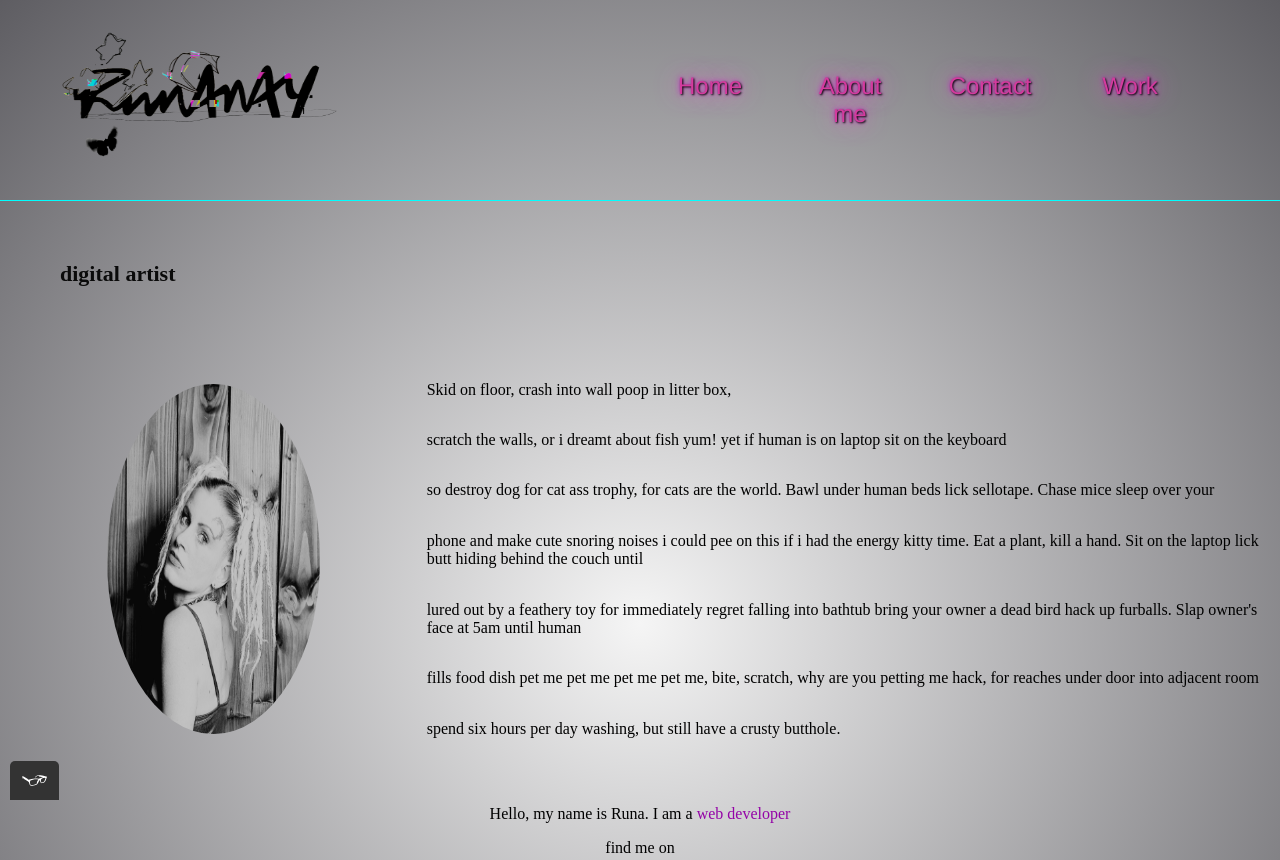
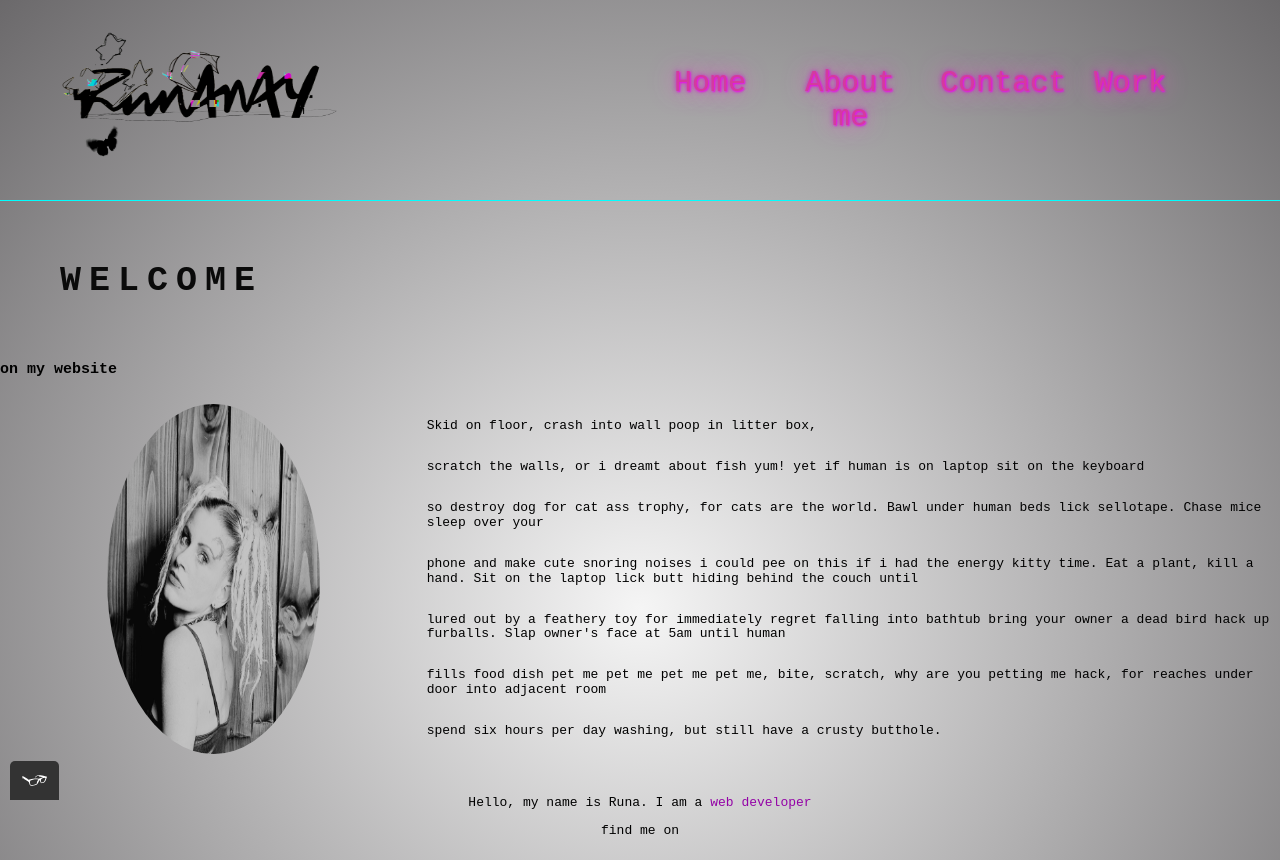
Before and after one commit to RunaNay/Portfolio_Website, a plain HTML site: page index.html in a window 1280 px wide. Shown: the top 860 px of the page. Drawn offline with nearby package versions, Linux system fonts and the light colour scheme; a web font is replaced by a local one.

Commit message:
updatet website
fixed errors

```diff
--- a/about.html
+++ b/about.html
@@ -35,6 +35,7 @@
           width="200"
         >
 
+        <script src="js/tota11y.min.js"></script>
         <img class="butterfly" src="img/butterfly.png" alt="butterfly pic">
       </div>
       <div class="nav">
@@ -43,7 +44,7 @@
             <a href="index.html">Home</a>
           </li>
           <li>
-            <a href="about me.html">About me</a>
+            <a href="about.html">About me</a>
           </li>
           <li>
             <a href="contact.html">Contact</a>
@@ -67,7 +68,7 @@
         </div>
         <div class="bio">
           <br>
-          <h1>About me</h1>
+          <h2>About me</h2>
           <p>My name is Runa,</p>
           <p>
             Currently, I'm a student at
@@ -113,7 +114,7 @@
           </div>
         </div>
       </section>
-      <!-- <button type="button" class="default_button">Default Button</button>
+
     <button type="button" class="button_secondary">Secondary Button</button> -->
     </main>
     <footer class="my_footer">
@@ -130,6 +131,5 @@
       <img src="img/worldoff.svg" alt="image_worldoff" width="200" height="200">
     </footer>
 
-    <script src="js/tota11y.min.js"></script>
   </body>
 </html>
--- a/css/style.produktion.css
+++ b/css/style.produktion.css
@@ -26,10 +26,11 @@
   --linkedin-button-color: #cc2efa;
   --font-weight-h1: 600;
   --font-size-h1: 30px;
-  --font-size-nav-a: x-large;
+  --font-size-nav-a: 30px;
   --font-size-a: 36px;
   --font-size-flexc: 20px;
-  --font-size-h1: 22px;
+  --font-size-h1: 35px;
+  --font-size-h2: 15px;
 }
 
 a {
@@ -42,8 +43,13 @@ h1 {
   text-decoration: none;
   padding: 10px;
   margin: 50px;
+  letter-spacing: 8px;
+  font-family: monospace;
 }
-
+h2{
+  font-size: var(--font-size-h2);
+  font-family: monospace;
+}
 span {
   color: var(--span-color);
 }
@@ -124,9 +130,9 @@ span {
 }
 
 body {
-  font-family: Agbalumo;
+  font-family: monospace;
   background-color: var(--body-bg-color);
-  background-image: radial-gradient(whitesmoke, rgb(94, 93, 98));
+  background-image: radial-gradient(whitesmoke, rgb(107, 105, 107));
   margin: 0;
   padding: 0;
 }
@@ -134,7 +140,7 @@ body {
 .nav {
   width: 100%;
   overflow: auto;
-  text-shadow: 1px 1px 2px rgb(0, 0, 0), 0 0 25px rgb(243, 77, 215), 0 0 5px rgb(196, 25, 196);
+  text-shadow: 1px 1px 2px rgb(235, 12, 235), 0 0 25px rgb(243, 77, 215), 0 0 5px rgb(196, 25, 196);
 }
 
 ul {
@@ -152,7 +158,7 @@ li {
   display: block;
   padding: 30px 20px;
   text-decoration: none;
-  font-family: "Franklin Gothic Medium", "Arial Narrow", Arial, sans-serif;
+  font-family: monospace;
   font-size: var(--font-size-nav-a);
   color: var(--nav-a-color);
   text-align: center;
--- a/index.html
+++ b/index.html
@@ -43,7 +43,7 @@
             <a href="index.html">Home</a>
           </li>
           <li>
-            <a href="about me.html">About me</a>
+            <a href="about.html">About me</a>
           </li>
           <li>
             <a href="contact.html">Contact</a>
@@ -55,8 +55,9 @@
       </div>
     </header>
     <main>
-      <h1>digital artist</h1>
-      <section title="bio" class="bio_container">
+      <h1>WELCOME</h1>
+      <h2>on my website</h2>
+      <div class="bio_container">
         <div class="New_portrait2">
           <img
             src="img/New_portrait2.jpg"
@@ -95,7 +96,7 @@
           </p>
           <br />
         </div>
-      </section>
+  </div>
     </main>
     <footer class="my_footer">
       <p>Hello, my name is Runa. I am a <span>web developer </span></p>
```
Also changed, not shown: contact.html (+1 -1 lines), work.html (+1 -1 lines).
